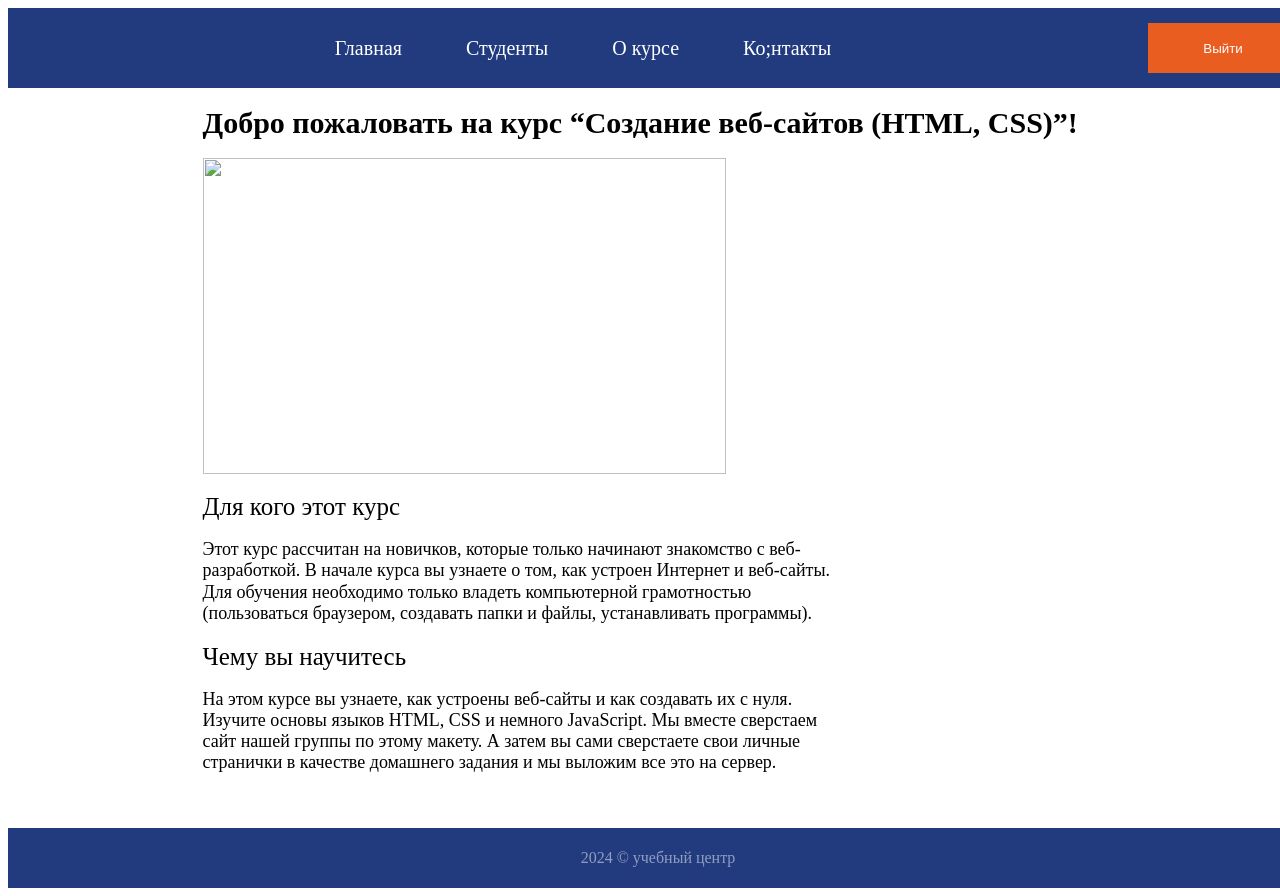
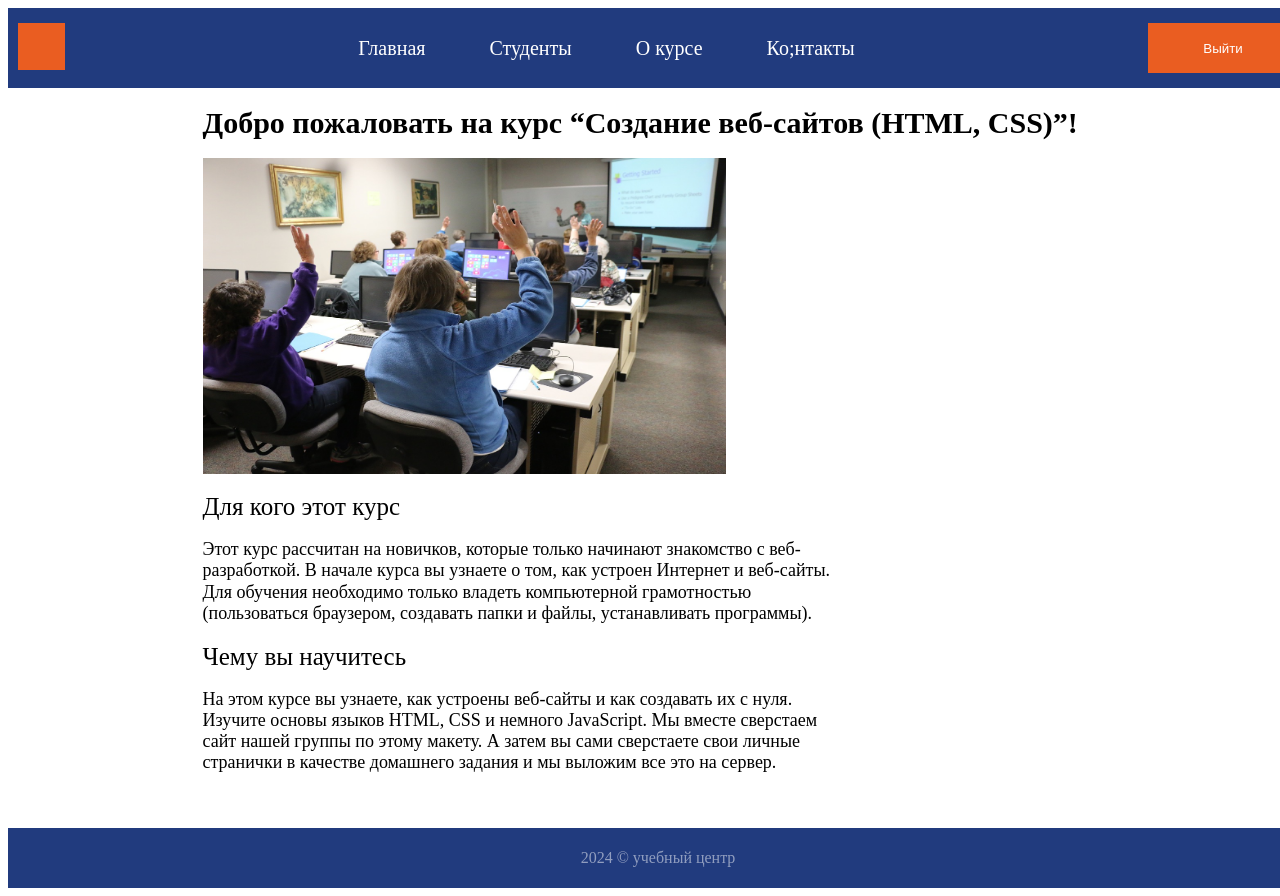
Before and after one commit to Pzqu/students, a plain HTML site: page index.html in a window 1280 px wide. Shown: the top 896 px of the page. Drawn offline with Linux system fonts and the light colour scheme; the site is published under a folder, as on GitHub Pages, so addresses that start at the root find nothing.

Commit message:
ывавыапваывып

```diff
--- a/index.html
+++ b/index.html
@@ -10,7 +10,7 @@
     <div class="container">
         <header class="header">
             <div class="header__wrapper">
-                <div class="icons"><img src="/icons/logo.svg" alt=""></div>
+                <div class="icons"><img src="./icons/logo.svg" alt=""></div>
                 <ul class="nav">
                     <li class="nav"><a href="#" class="nav__link">Главная</a></li>
                     <li class="nav"><a href="#" class="nav__link">Студенты</a></li>
@@ -27,7 +27,7 @@
             <div class="main__inner">
                 <h1 class="main__title">Добро пожаловать на курс “Создание веб-сайтов (HTML, CSS)”!</h1>
 
-                <img src="/img/aba.jpg" alt="" class="main__img">
+                <img src="./img/aba.jpg" alt="" class="main__img">
 
                 <div class="main__container">
 
```
